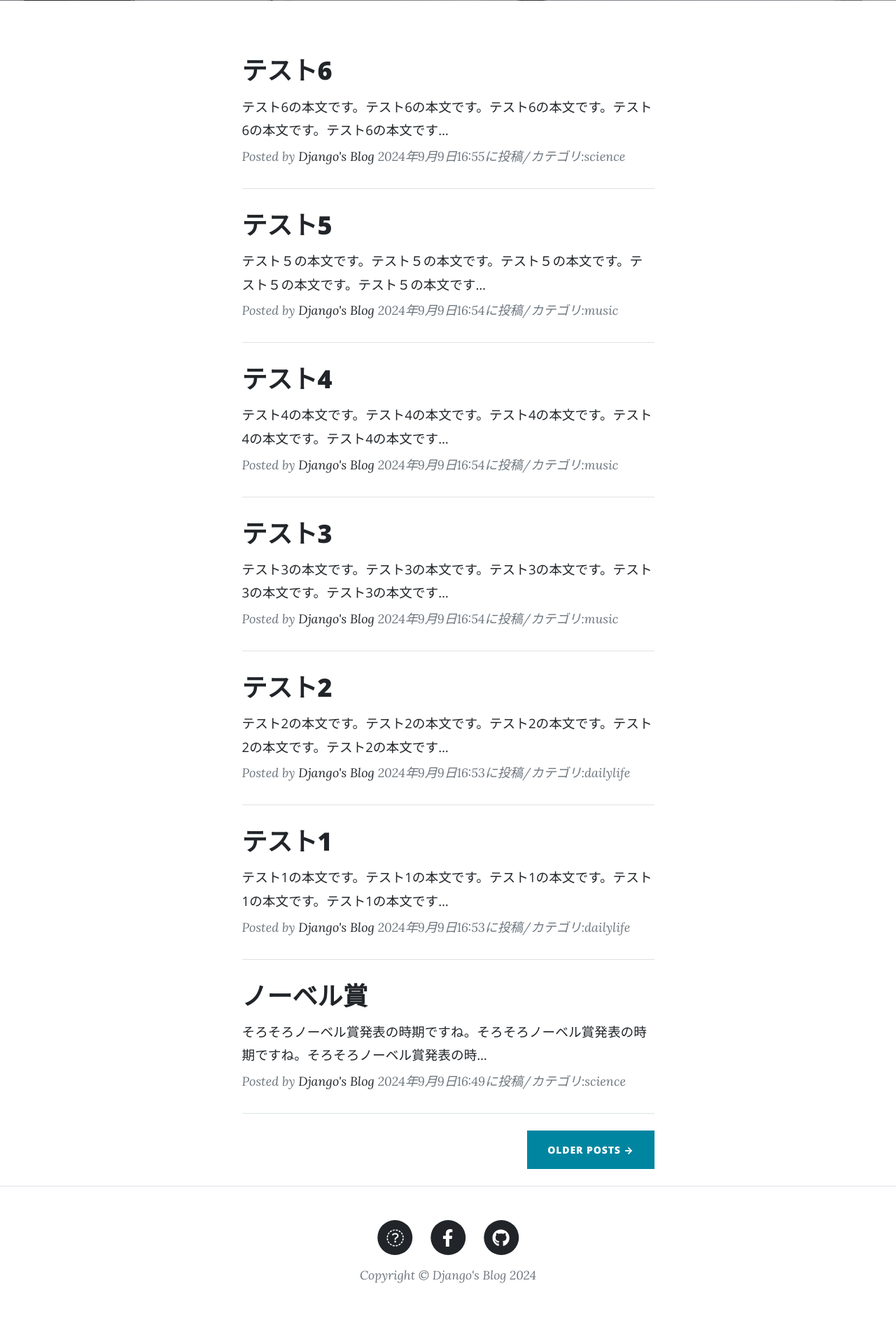
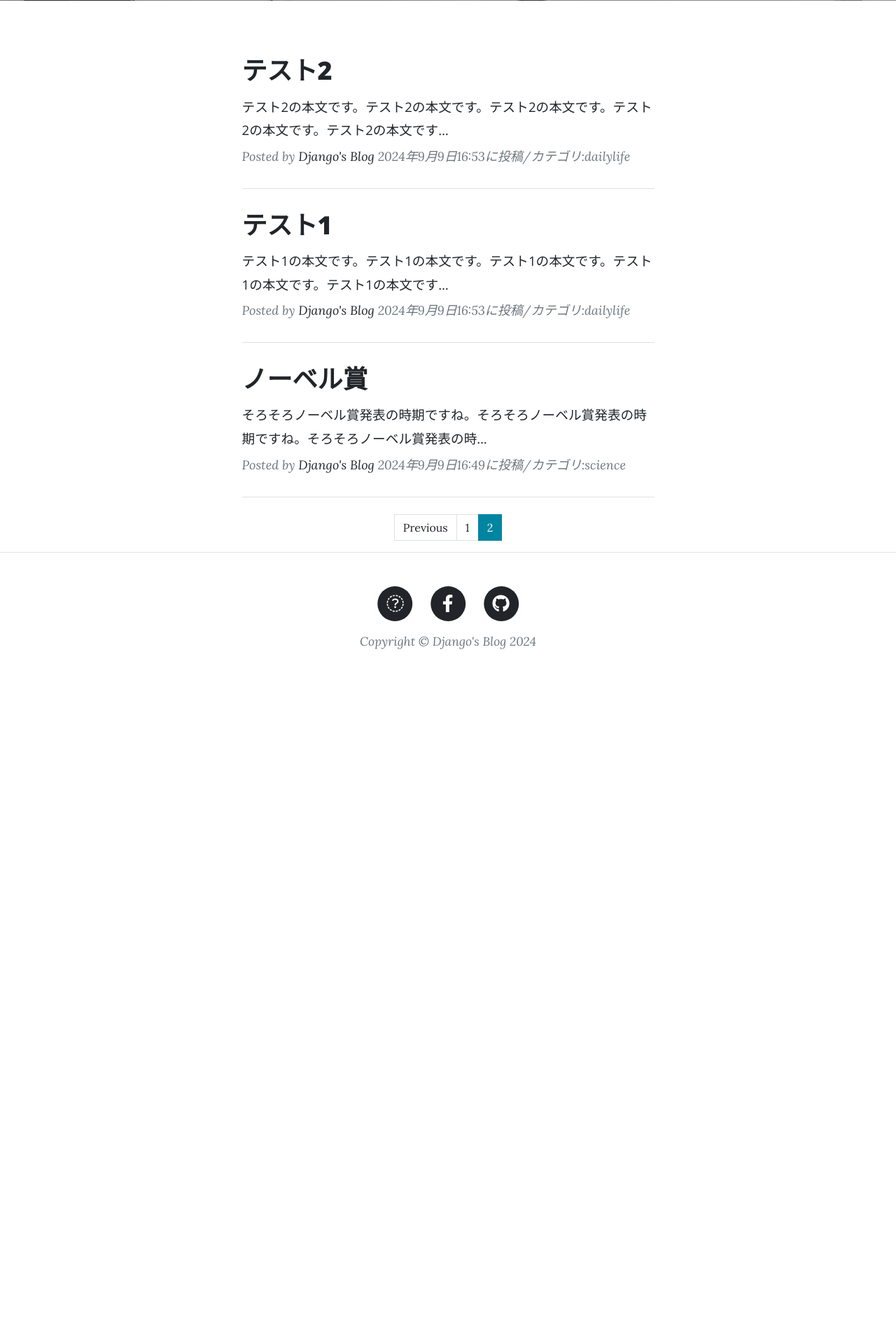
Before and after one commit to KurosawaTakamasa/2024_Django_blogproject_pre, a Django app: page /?page=2 in a window 1280 px wide. Shown: the part 531-2415 px from the top of the page at 70% size. After the commit the page ends 1459 px from the top, so only its background shows below. Run offline with Django 4.2, Linux system fonts and the light colour scheme; data comes from the database, SQL or seed files in the repository; some libraries are stand-ins or nearby versions.

Commit message:
ページネーション完成

```diff
--- a/blogapp/templates/index.html
+++ b/blogapp/templates/index.html
@@ -50,8 +50,8 @@
             <hr class="my-4" />
             {%endfor%}
 
-            <!-- Pager-->
-            <div class="d-flex justify-content-end mb-4"><a class="btn btn-primary text-uppercase" href="#!">Older Posts →</a></div>
+            {% include "pagination.html" %}
+
         </div>
     </div>
 </div>
--- /dev/null
+++ b/blogapp/templates/pagination.html
@@ -0,0 +1,30 @@
+<nav aria-label="Page navigation example">
+    <ul class="pagination justify-content-center">
+        {% if page_obj.has_previous %}
+            <li class="page-item">
+                <a class="page-link"
+                    href="{% url 'blogapp:index' %}?page={{ page_obj.previous_page_number }}">Previous
+                </a>
+            </li>
+      {% endif %}
+
+        {% for num in page_obj.paginator.page_range %}
+            {% if num == page_obj.number %}
+                <li class="page-item active">
+                 <a class="page-link">{{num}}</a>
+                 </li>
+            {% else %}
+                <li class="page-item">
+                    <a class="page-link" href="?page={{num}}">{{num}}</a>
+                </li>
+            {% endif %}
+        {% endfor %}
+
+        {% if page_obj.has_next %}
+            <li class="page-item">
+                <a class="page-link"
+                    href="{% url 'blogapp:index' %}?page={{ page_obj.next_page_number }}">Next</a>
+            </li>
+        {% endif %}
+    </ul>
+  </nav>
--- a/blogapp/views.py
+++ b/blogapp/views.py
@@ -12,6 +12,9 @@ class IndexView(ListView):
     #BlogPostのレコードを登校日順の降順(大きい順=新しい順)に並べる
     queryset = BlogPost.objects.order_by('-posted_at')
 
+    #1ページに表示するレコードの件数を表示
+    paginate_by = 4
+
 class BlogDetail(DetailView):
     #post.htmlをレンダリング(描画)する
     template_name = 'post.html'
```
